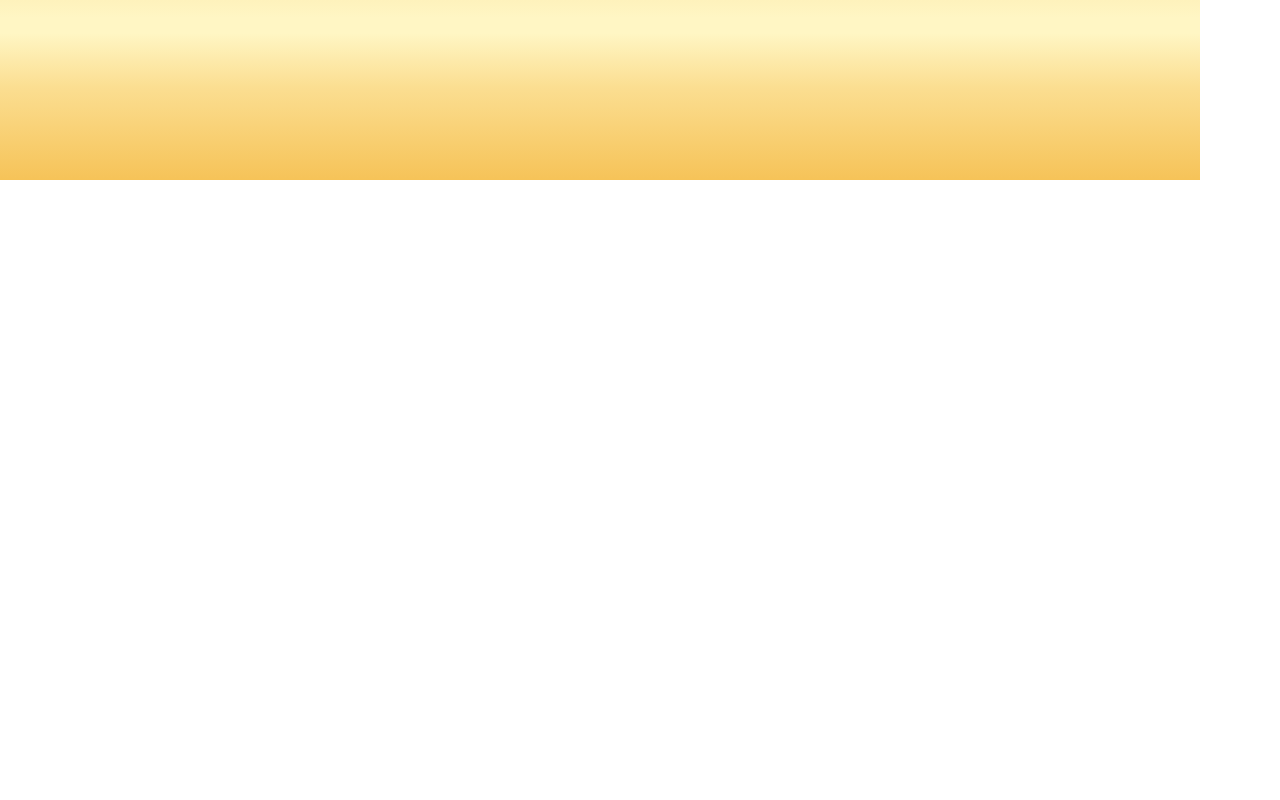
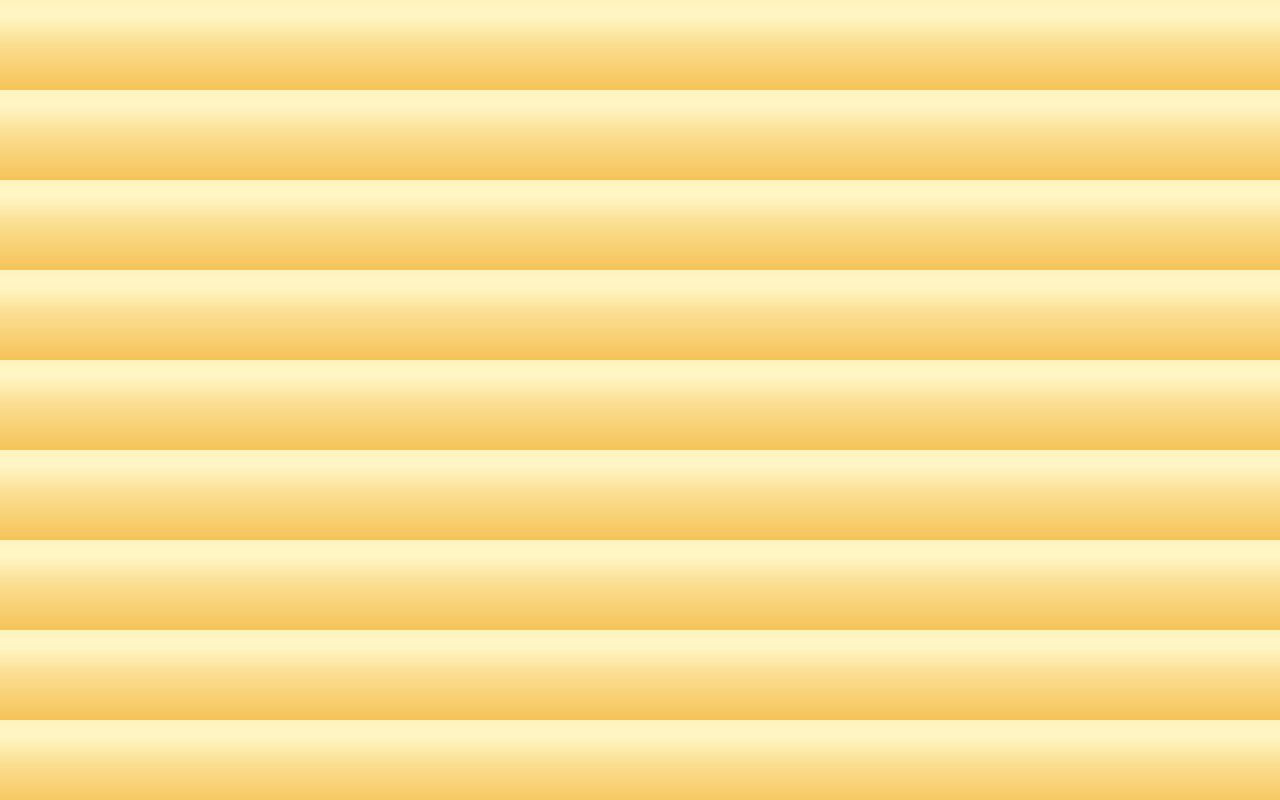
Before and after one commit to NastyaTron/Candy-Island, a website built with Vite: page src/index.html in a window 1280 px wide. Built offline with nearby package versions, Linux system fonts and the light colour scheme.

Commit message:
fix_error_after_pullreqwest

```diff
--- a/src/scss/component/home.scss
+++ b/src/scss/component/home.scss
@@ -2,7 +2,7 @@
   margin-left: auto;
   margin-right: auto;
   margin-bottom: 62px;
- height: 2000px;
+
 }
 
 .main-title {
--- a/src/scss/styles.scss
+++ b/src/scss/styles.scss
@@ -10,7 +10,7 @@
 :root {
 
   body {
-    padding: 90px;
+    padding-top: 90px;
     font-family: 'Montserrat', serif;
     background: linear-gradient(
       180deg,
@@ -49,22 +49,22 @@
   font-weight: 400;
 
   color: #000;
-  background-image: linear-gradient(
-    180deg,
-    #fef3be 0%,
-    #fbde92 50%,
-    #f7c359 100%
-  );
-  background-size: cover;
-  background-repeat: no-repeat;
-  background-position: center;
-  max-width: 320px;
+  // background-image: linear-gradient(
+  //   180deg,
+  //   #fef3be 0%,
+  //   #fbde92 50%,
+  //   #f7c359 100%
+  // );
+  // background-size: cover;
+  // background-repeat: no-repeat;
+  // background-position: center;
+  // max-width: 320px;
   font-synthesis: none;
   text-rendering: optimizeLegibility;
   -webkit-font-smoothing: antialiased;
   -moz-osx-font-smoothing: grayscale;
   -webkit-text-size-adjust: 100%;
-  @media (min-width: 1200px) {
-    max-width: 1200px;
-  }
+  // @media (min-width: 1200px) {
+  //   max-width: 1200px;
+  // }
 }
```
Also changed, not shown: src/index.html (+0 -1 lines), src/partials/features.html (+3 -1 lines), src/partials/footer.html (+2 -0 lines), src/partials/header.html (+1 -1 lines).
